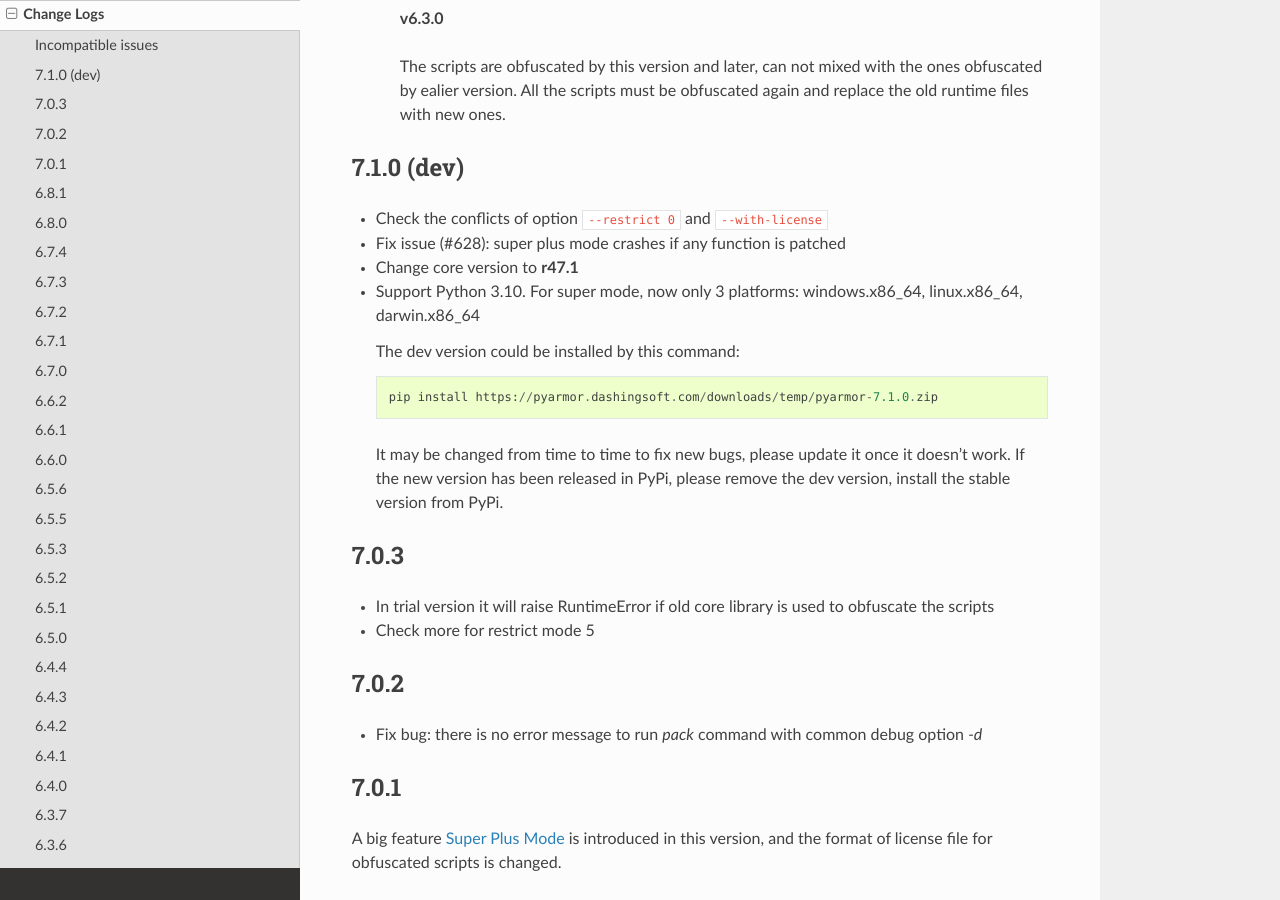
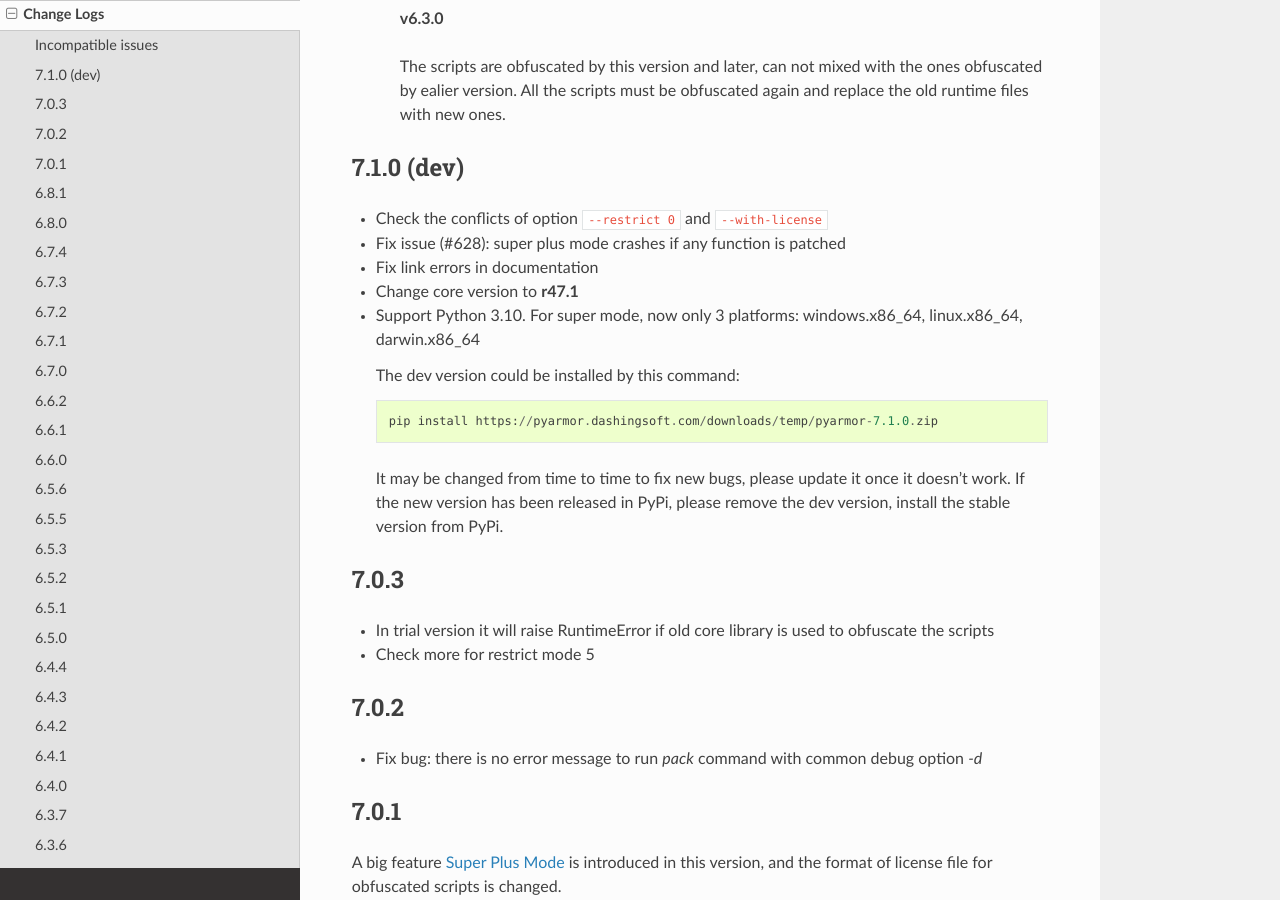
Before and after one commit to dashingsoft/pyarmor, a Sphinx documentation site: the page built from docs/change-logs.rst, in a window 1280 px wide and 900 px high, scrolled down 631 px. Built offline with Sphinx 7.4.7 and the Read the Docs theme 2.0.0, drawn with Linux system fonts in a browser that asks for light colours.

Commit message:
Add change log

```diff
--- a/docs/change-logs.rst
+++ b/docs/change-logs.rst
@@ -37,6 +37,7 @@
 -----------
 * Check the conflicts of option ``--restrict 0`` and ``--with-license``
 * Fix issue (#628): super plus mode crashes if any function is patched
+* Fix link errors in documentation
 * Change core version to **r47.1**
 * Support Python 3.10. For super mode, now only 3 platforms: windows.x86_64,
   linux.x86_64, darwin.x86_64
```
